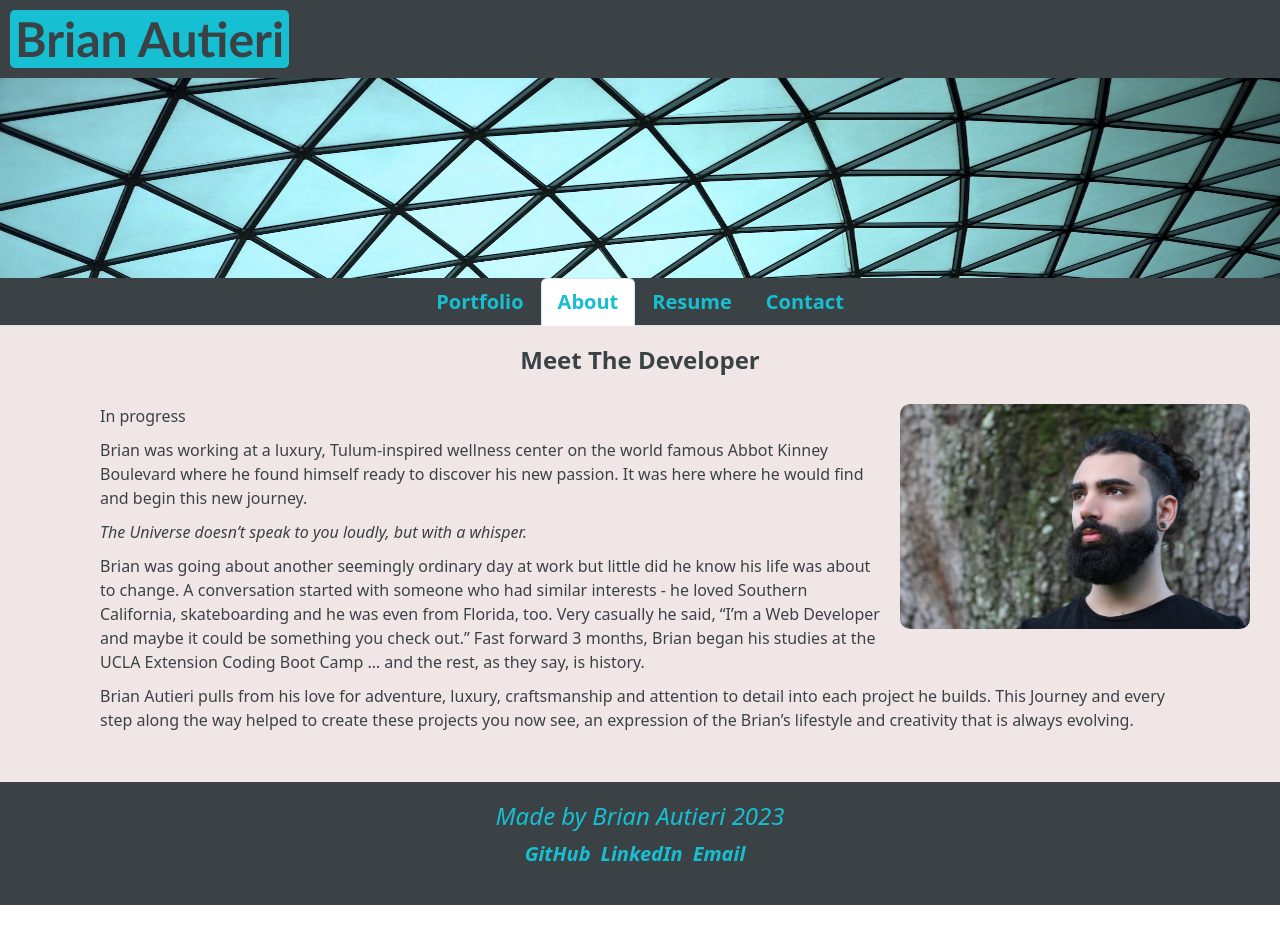
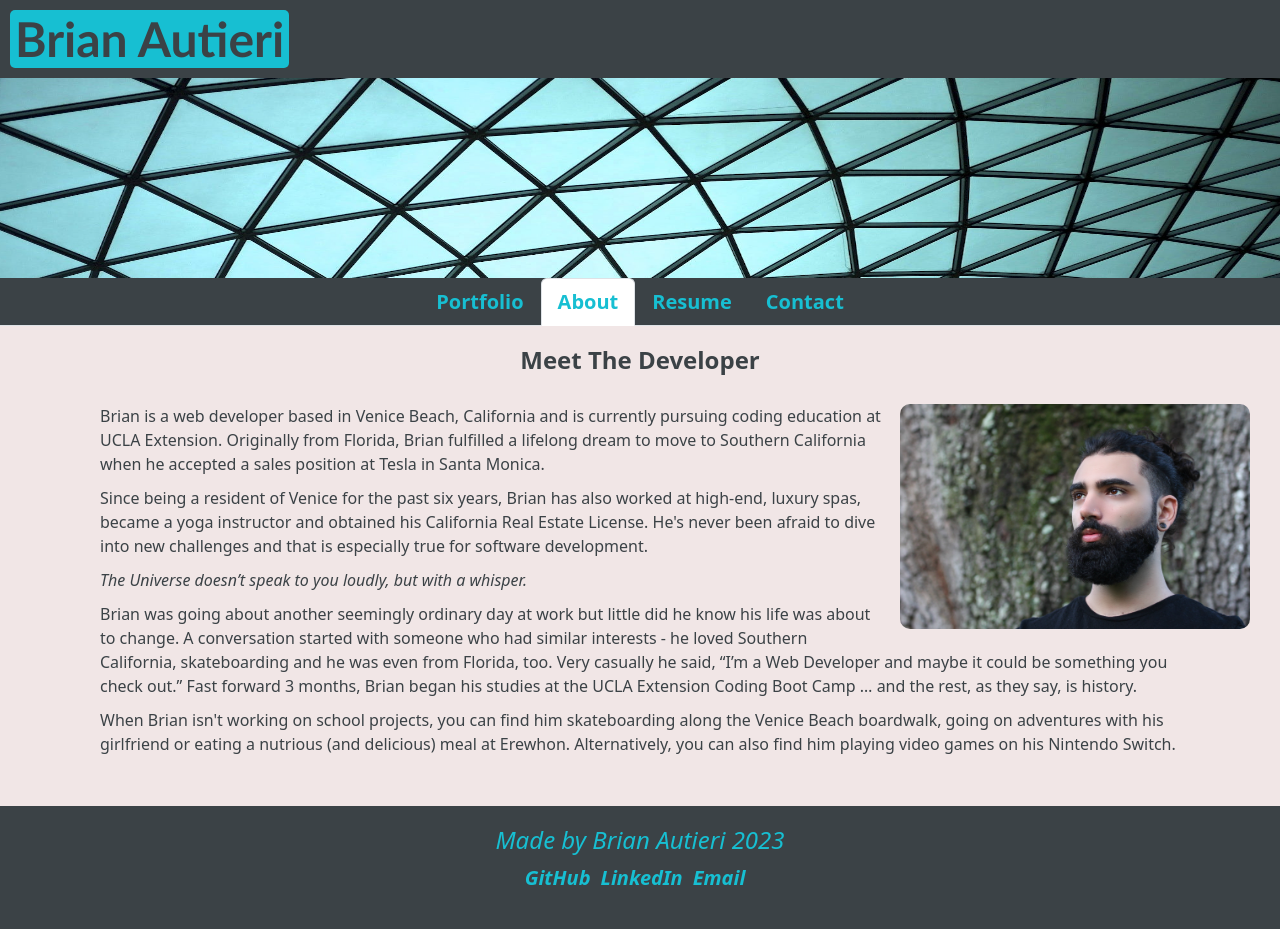
Before and after one commit to Brian-Autieri/react-portfolio, a React (Create React App) app: page / in a window 1280 px wide. Before the commit the page ends 905 px from the top, so only its background shows below. Built offline with nearby package versions, Linux system fonts and the light colour scheme.

Commit message:
Update files

```diff
--- a/src/components/About.js
+++ b/src/components/About.js
@@ -7,13 +7,16 @@ export default function About() {
       <h4 className="about">Meet The Developer</h4>
       <img src={BrianImage} alt="Brian Autieri" className="aboutImage" />
       <p className="paragraph">
-        In progress
+        Brian is a web developer based in Venice Beach, California and is
+        currently pursuing coding education at UCLA Extension. Originally from
+        Florida, Brian fulfilled a lifelong dream to move to Southern California when he
+        accepted a sales position at Tesla in Santa Monica.
       </p>
       <p className="paragraph">
-        Brian was working at a luxury, Tulum-inspired wellness center on the
-        world famous Abbot Kinney Boulevard where he found himself ready to
-        discover his new passion. It was here where he would find and begin this
-        new journey.
+        Since being a resident of Venice for the past six years, Brian has also
+        worked at high-end, luxury spas, became a yoga instructor and obtained
+        his California Real Estate License. He's never been afraid to dive into
+        new challenges and that is especially true for software development.
       </p>
       <p className="paragraph">
         <em>The Universe doesn’t speak to you loudly, but with a whisper.</em>
@@ -29,11 +32,11 @@ export default function About() {
       </p>
 
       <p className="paragraph3">
-        Brian Autieri pulls from his love for adventure, luxury, craftsmanship
-        and attention to detail into each project he builds. This Journey and
-        every step along the way helped to create these projects you now see, an
-        expression of the Brian’s lifestyle and creativity that is always
-        evolving.
+        When Brian isn't working on school projects, you can find him
+        skateboarding along the Venice Beach boardwalk, going on adventures with
+        his girlfriend or eating a nutrious (and delicious) meal at Erewhon.
+        Alternatively, you can also find him playing video games on his Nintendo
+        Switch.
       </p>
     </>
   );
--- a/src/components/Resume.js
+++ b/src/components/Resume.js
@@ -3,6 +3,7 @@ export default function Resume() {
         <>
         <div className="resume">
         <h2>Resume</h2>
+        <p>Click <a href="#">here</a> to view Brian's resume</p>
         <h3>Front-end Proficiencies</h3>
         <ul>
             <li>HTML</li>
--- a/src/components/style.css
+++ b/src/components/style.css
@@ -115,6 +115,7 @@
   .resume {
     color: #3b4246;
     text-align: center;
+    margin-top: 25px;
   }
 
   .resume ul {
@@ -123,3 +124,13 @@
     padding: 25px 0 50px 0;
     font-size: 20px;
   }
+
+  .resume a {
+    text-decoration: none;
+    color: #17bfd2;
+    margin-top: 20px;
+  }
+
+  .resume p {
+    font-size: 20px;
+  }
```
Also changed, not shown: 2 other files (tests, documents, lock files or other folders).
